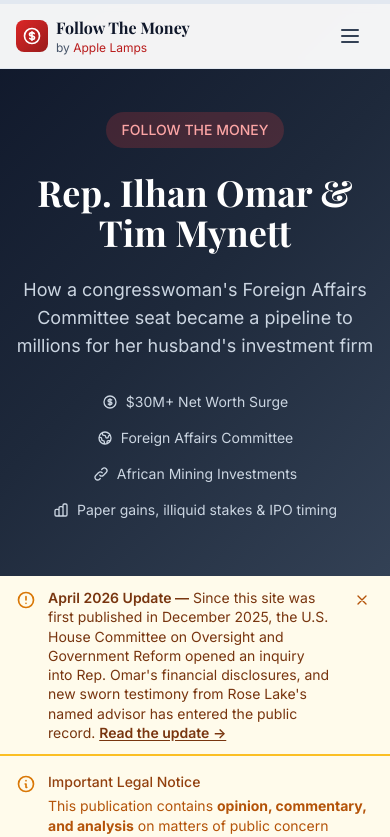
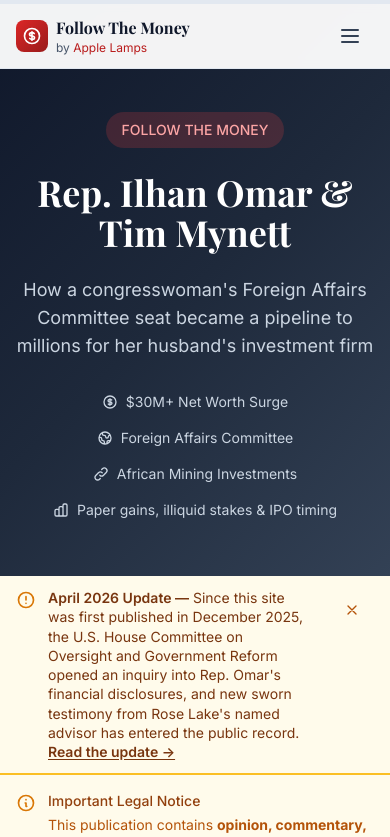
Before and after one commit to AppleLamps/rep-omar, a Next.js app: page / in a window 390 px wide. Shown: the top 837 px of the page. Built offline with nearby package versions, Linux system fonts and the light colour scheme.

Commit message:
Fix responsive UI and accessibility: src/components/UpdatesBanner.tsx

```diff
--- a/src/components/UpdatesBanner.tsx
+++ b/src/components/UpdatesBanner.tsx
@@ -47,7 +47,7 @@ export default function UpdatesBanner() {
                 {/* Dismiss */}
                 <button
                     onClick={() => setDismissed(true)}
-                    className="flex-shrink-0 ml-2 p-1 rounded hover:bg-amber-200 transition-colors"
+                    className="flex-shrink-0 ml-2 min-h-11 min-w-11 flex items-center justify-center p-2 rounded hover:bg-amber-200 transition-colors"
                     aria-label="Dismiss update notice"
                 >
                     <svg
```
